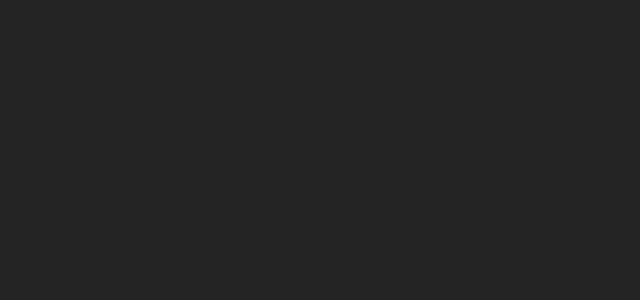
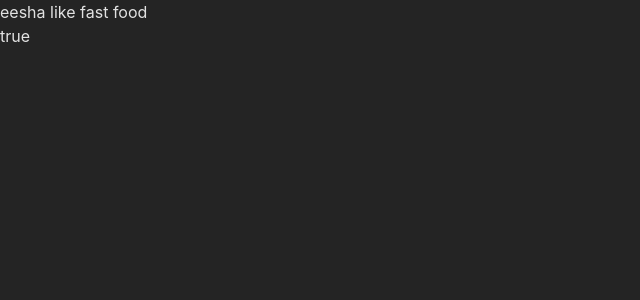
Before and after one commit to Ch-Ihtasham/QuilCoder-Batch-i, a React (Vite) app in the folder react/class4/: page / in a window 1280 px wide. Shown: the top 300 px of the page, without its empty margins (0-640 px from the left). Built offline with nearby package versions, Linux system fonts and the light colour scheme.

Commit message:
class6 end

```diff
--- a/react/class4/src/Components/Class6/Class6.jsx
+++ b/react/class4/src/Components/Class6/Class6.jsx
@@ -1,9 +1,19 @@
-import React from 'react'
+import React, { useState } from 'react'
 
 export default function Class6() {
-  return (
-    <div>
-      this is class 6
-    </div>
-  )
+
+    const [btn, setBtn] = useState(true)
+    return (
+        <div>
+            {/* {
+                btn ? <div>this is quilcoders batch one</div> : <div> something went wrong</div>
+            } */}
+            {
+                btn && <div>eesha like fast food </div>
+            }
+
+            <button onClick={() => setBtn(v => !v)} >true</button>
+
+        </div>
+    )
 }
--- a/react/class4/src/main.jsx
+++ b/react/class4/src/main.jsx
@@ -4,13 +4,14 @@
 import './index.css'
 import Stopwatch from './Components/Stopwatch/Stopwatch.jsx'
 import Class5 from './Components/Class5/Class5.jsx'
-
+import Class6 from './Components/Class6/Class6.jsx'
 
 createRoot(document.getElementById('root')).render(
   <div>
     {/* <App /> */}
     {/* <Stopwatch /> */}
     {/* <Class5 /> */}
+    <Class6 />
 
   </div>
 )
```
